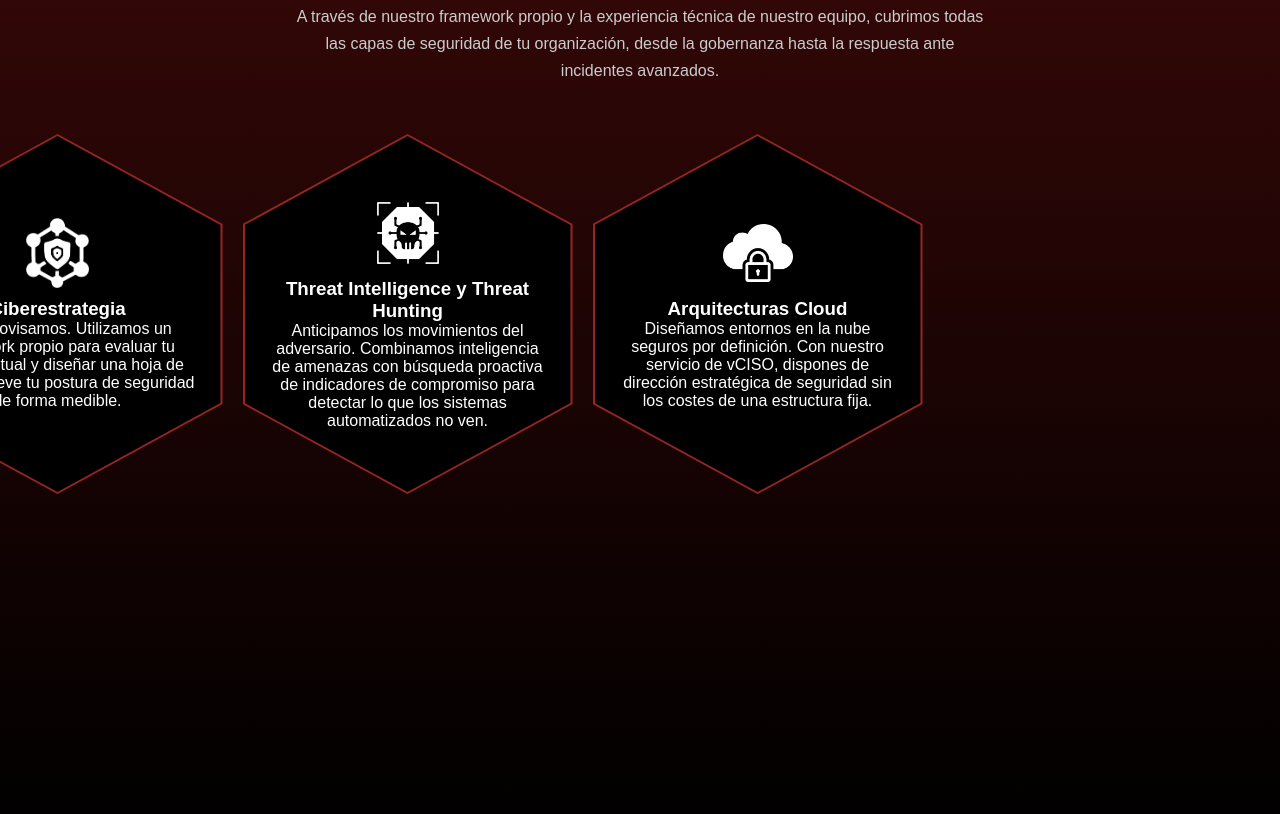
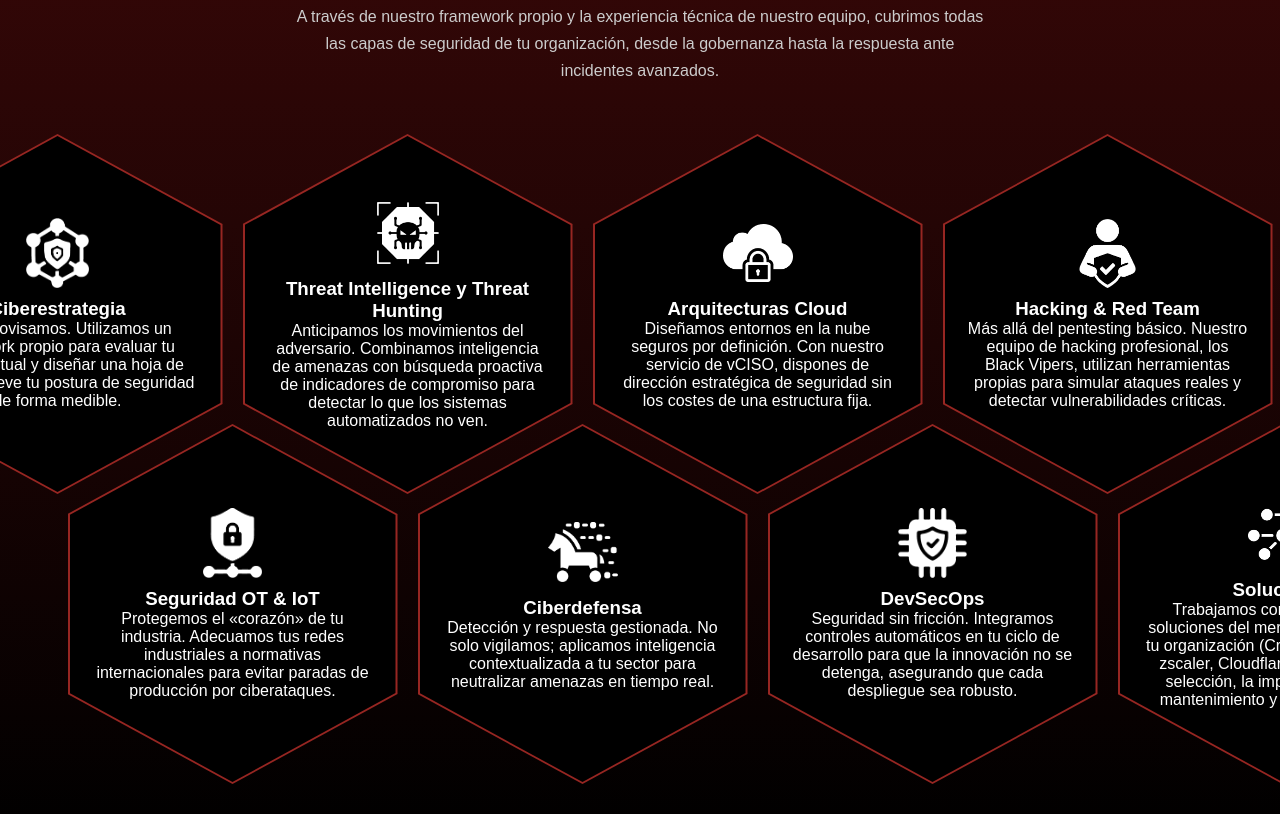
Before and after one commit to Dezius21/Atalanta_Grupo3, a plain HTML site: page ciberseguridad-empresarial.html in a window 1280 px wide. Shown: the part 1206-2020 px from the top of the page. Drawn offline with Linux system fonts and the light colour scheme.

Commit message:
arreglo de tarjetas

```diff
--- a/ciberseguridad-empresarial.html
+++ b/ciberseguridad-empresarial.html
@@ -109,27 +109,27 @@
                     <h3 class="ciber__card-subtitle">Arquitecturas Cloud</h3>
                     <p class="ciber__card-text">Diseñamos entornos en la nube seguros por definición. Con nuestro servicio de vCISO, dispones de dirección estratégica de seguridad sin los costes de una estructura fija.</p>
             </div>
-            <div class="main__card card">
+            <div class="ciber__main__card card">
                 <img src="images/cibersec_images/Icon_4.png" alt="#">
                     <h3 class="ciber__card-subtitle">Hacking & Red Team</h3>
                     <p class="ciber__card-text">Más allá del pentesting básico. Nuestro equipo de hacking profesional, los Black Vipers, utilizan herramientas propias para simular ataques reales y detectar vulnerabilidades críticas.</p>
             </div>
-            <div class="main__card card">
+            <div class="ciber__main__card card">
                 <img src="images/cibersec_images/Icon_5.png" alt="#">
                     <h3 class="ciber__card-subtitle">Seguridad OT & IoT</h3>
                     <p class="ciber__card-text">Protegemos el «corazón» de tu industria. Adecuamos tus redes industriales a normativas internacionales para evitar paradas de producción por ciberataques.</p>
             </div>
-            <div class="main__card card">
+            <div class="ciber__main__card card">
                 <img src="images/cibersec_images/Icon_6.png" alt="#">
                     <h3 class="ciber__card-subtitle">Ciberdefensa</h3>
                     <p class="ciber__card-text">Detección y respuesta gestionada. No solo vigilamos; aplicamos inteligencia contextualizada a tu sector para neutralizar amenazas en tiempo real.</p>
             </div>
-            <div class="main__card card">
+            <div class="ciber__main__card card">
                 <img src="images/cibersec_images/Icon_7.png" alt="#">
                     <h3 class="ciber__card-subtitle">DevSecOps</h3>
                     <p class="ciber__card-text">Seguridad sin fricción. Integramos controles automáticos en tu ciclo de desarrollo para que la innovación no se detenga, asegurando que cada despliegue sea robusto.</p>
             </div>
-            <div class="main__card card ">
+            <div class="ciber__main__card card ">
                 <img src="images/cibersec_images/Icon_8.png" alt="#">
                     <h3 class="ciber__card-subtitle">Soluciones</h3>
                     <p class="ciber__card-text">Trabajamos con las principales soluciones del mercado para proteger tu organización (CrowdStrike, Fortinet, zscaler, Cloudflare…). Hacemos la selección, la implementación y el mantenimiento y soporte posterior.</p>
```
